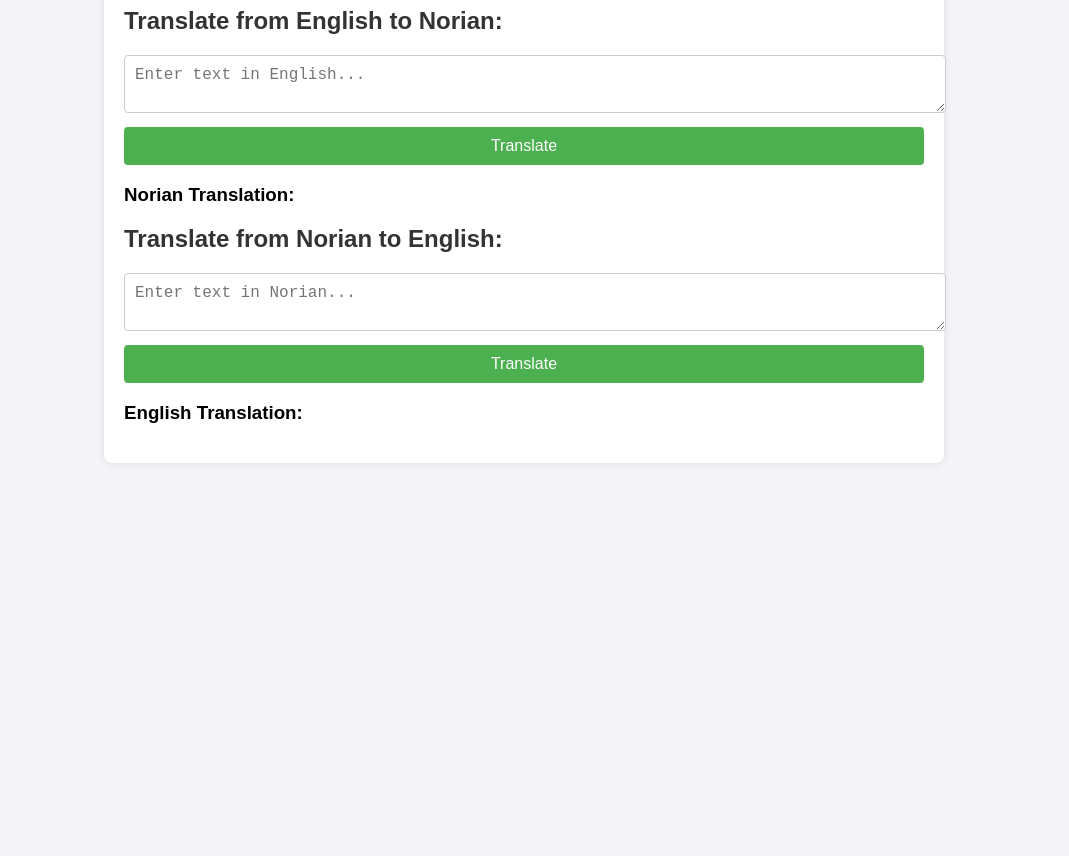
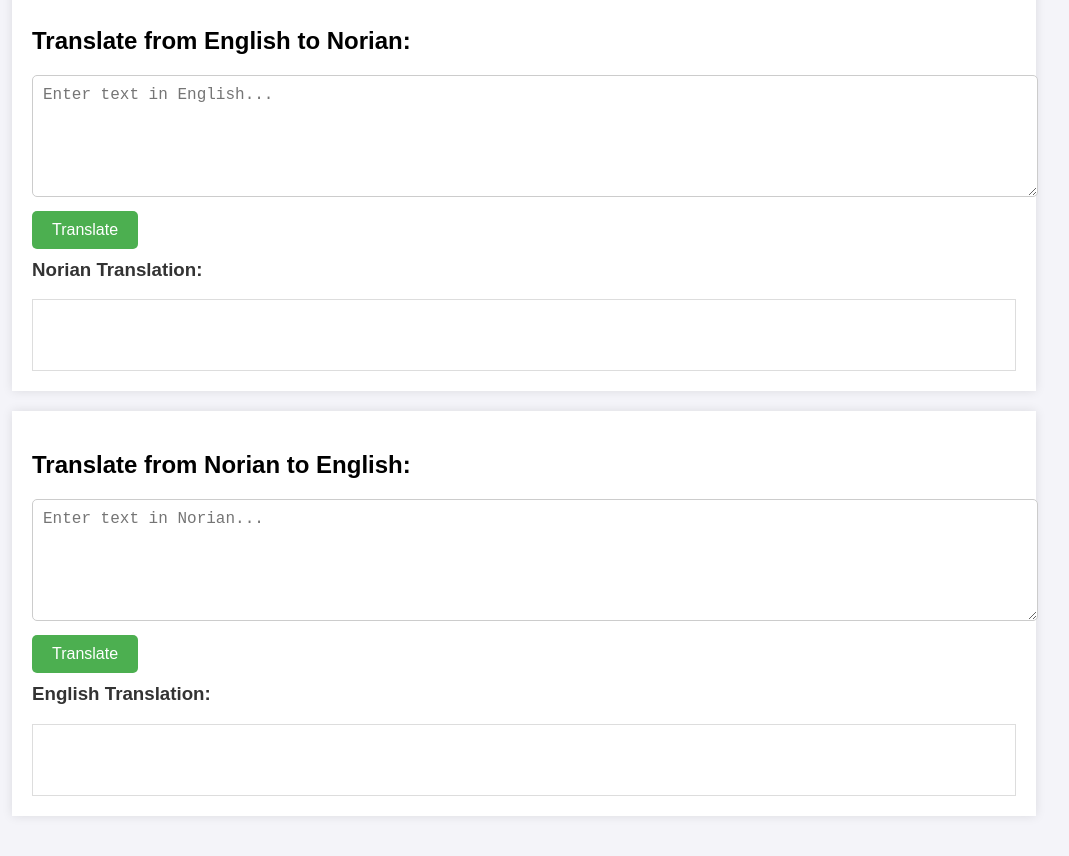
Before and after one commit to ChrystalisCreator/norian-translator, a plain HTML site: page index.html in a window 1280 px wide. Shown: the part 113-969 px from the top of the page, without its empty margins (116-1185 px from the left). Before the commit the page ends 800 px from the top, so only its background shows below. Drawn offline with Linux system fonts and the light colour scheme.

Commit message:
Update style.css

```diff
--- a/style.css
+++ b/style.css
@@ -1,17 +1,14 @@
 body {
-    font-family: 'Arial', sans-serif;
+  font-family: Arial, sans-serif;
+  margin: 0;
+  padding: 0;
   background-color: #f4f4f9;
-    margin: 0;
-    padding: 20px;
 }
 
 .container {
-    max-width: 800px;
+  width: 80%;
   margin: 0 auto;
-    background-color: #fff;
   padding: 20px;
-    border-radius: 8px;
-    box-shadow: 0 0 10px rgba(0, 0, 0, 0.1);
 }
 
 h1 {
@@ -19,40 +16,44 @@ h1 {
   color: #333;
 }
 
+.translation-box {
+  background: white;
+  padding: 20px;
+  margin: 20px 0;
+  box-shadow: 0 0 10px rgba(0, 0, 0, 0.1);
+}
+
 textarea {
   width: 100%;
+  height: 100px;
   padding: 10px;
+  margin-bottom: 10px;
   font-size: 16px;
   border: 1px solid #ccc;
-    border-radius: 4px;
-    margin-bottom: 10px;
-    resize: vertical;
+  border-radius: 5px;
 }
 
 button {
-    width: 100%;
-    padding: 10px;
+  padding: 10px 20px;
+  font-size: 16px;
   background-color: #4CAF50;
   color: white;
   border: none;
-    border-radius: 4px;
+  border-radius: 5px;
   cursor: pointer;
-    font-size: 16px;
 }
 
 button:hover {
   background-color: #45a049;
 }
 
-h2 {
+h3 {
   color: #333;
+  margin-top: 10px;
 }
 
-#outputText {
-    background-color: #f9f9f9;
+#norianOutput, #englishOutput {
+  border: 1px solid #ddd;
   padding: 10px;
-    border: 1px solid #ddd;
-    border-radius: 4px;
-    white-space: pre-wrap;
-    word-wrap: break-word;
+  min-height: 50px;
 }
```
Lines whose indentation alone changed are shown as unchanged.
